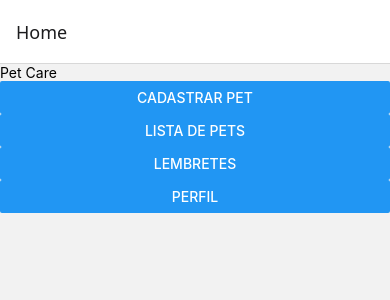
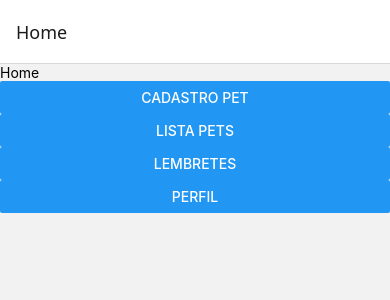
Before and after one commit to Challenge-CLYVO/React-Native, a React Native app: screen /Home in a window 390 px wide. Shown: the top 300 px of the page. Built offline with nearby package versions, Linux system fonts and the light colour scheme.

Commit message:
feature: reorganized home

```diff
--- a/src/screens/Home.js
+++ b/src/screens/Home.js
@@ -1,13 +1,29 @@
-import { View, Text, Button } from "react-native";
+import { View, Text, Button } from 'react-native';
 
-export default function Home({navigation}){
-    return(
-        <View>
-            <Text>Pet Care</Text>
-            <Button title="Cadastrar Pet" onPress={() => navigation.navigate('Cadastro')} />
-            <Button title="Lista de Pets" onPress={() => navigation.navigate('Lista')} />
-            <Button title="Lembretes" onPress={() => navigation.navigate('Lembretes')} />
-            <Button title="Perfil" onPress={() => navigation.navigate('Perfil')} />
-        </View>
-    )
+export default function Home({ navigation }) {
+  return (
+    <View>
+      <Text>Home</Text>
+
+      <Button
+        title="Cadastro Pet"
+        onPress={() => navigation.navigate('CadastroPet')}
+      />
+
+      <Button
+        title="Lista Pets"
+        onPress={() => navigation.navigate('ListaPets')}
+      />
+
+      <Button
+        title="Lembretes"
+        onPress={() => navigation.navigate('Lembretes')}
+      />
+
+      <Button
+        title="Perfil"
+        onPress={() => navigation.navigate('Perfil')}
+      />
+    </View>
+  );
 }
```
